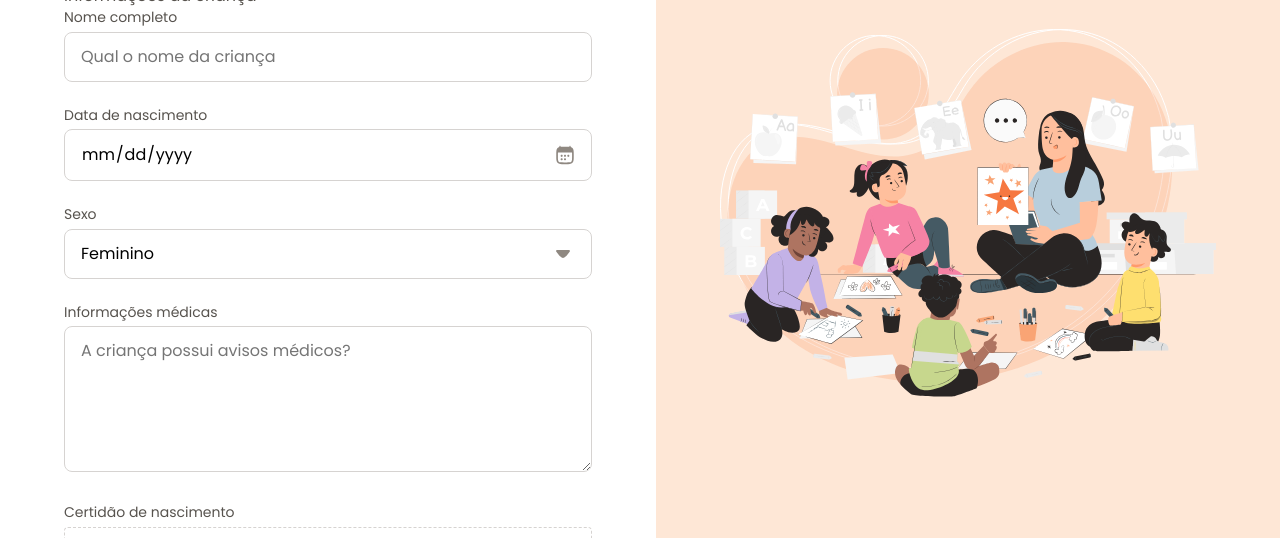
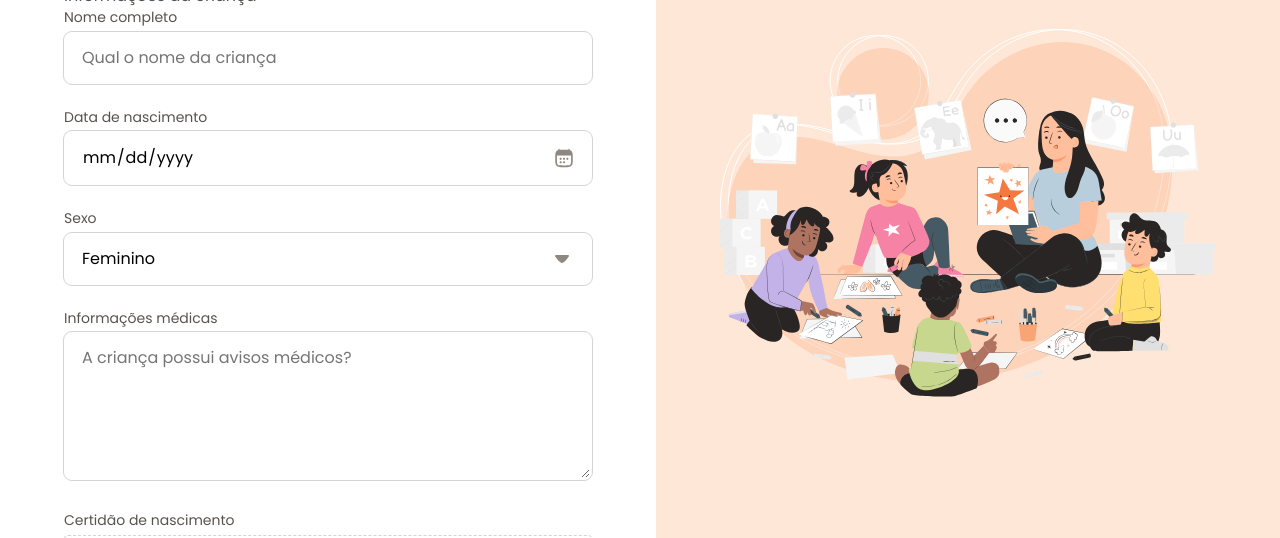
Before and after one commit to davizinhoow/formulario-de-matricula, a plain HTML site: page index.html in a window 1280 px wide. Shown: the part 262-800 px from the top of the page. Drawn offline with Linux system fonts and the light colour scheme.

Commit message:
arrumando erros finais

```diff
--- a/styles/fields/input.css
+++ b/styles/fields/input.css
@@ -4,7 +4,8 @@ input, textarea, select {
 
     width: 100%;
     border-radius: .5rem;
-    border: 1px solid var(--stroke-default);
+    border: 2px solid transparent;
+    outline: 1px solid var(--stroke-default);
 
     padding: .75rem 1rem;
 
```
